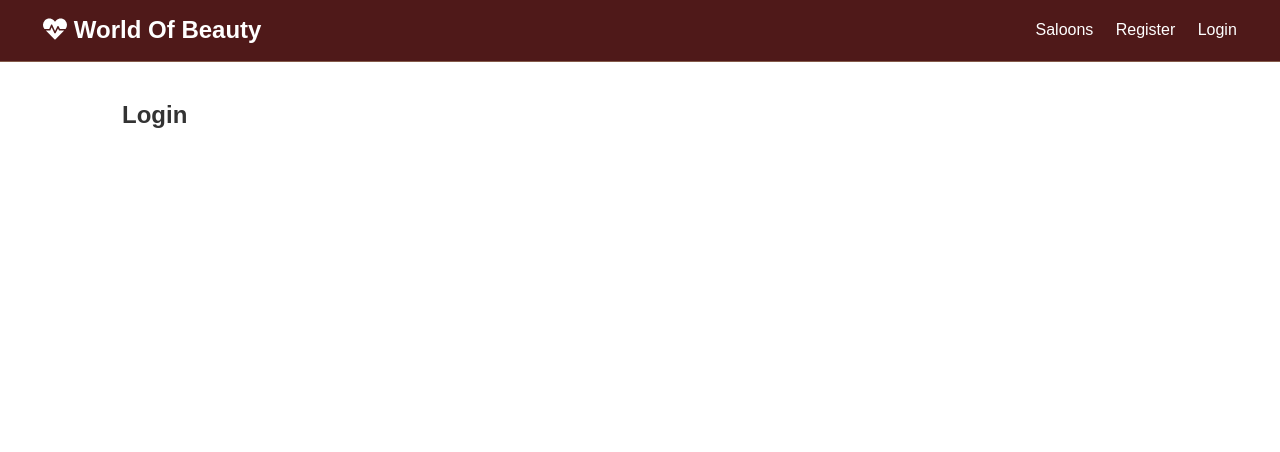
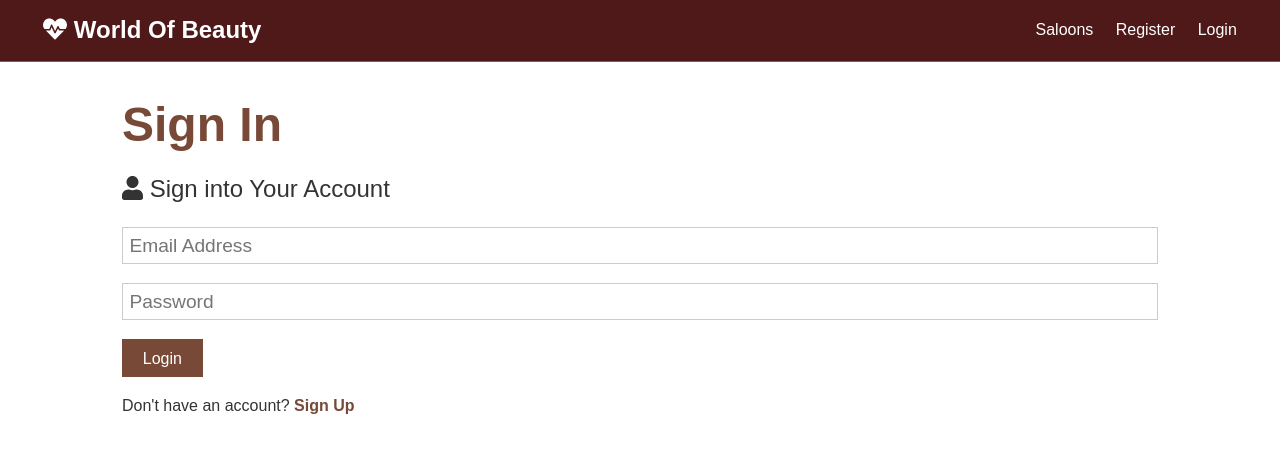
Before and after one commit to FirasKh1992/WorldOfBeauty-, a React (Create React App) app in the folder client/: page /login in a window 1280 px wide. Shown: the top 452 px of the page. Built offline with nearby package versions, Linux system fonts and the light colour scheme.

Commit message:
add Login form

```diff
--- a/client/src/components/auth/Login.js
+++ b/client/src/components/auth/Login.js
@@ -1,10 +1,58 @@
-import React from 'react';
+import React, { Fragment, useState } from 'react';
+import { Link } from 'react-router-dom';
+import { FontAwesomeIcon } from '@fortawesome/react-fontawesome';
+import { faUser } from '@fortawesome/free-solid-svg-icons';
 
 const Login = () => {
+  const [formData, setFormdata] = useState({
+    email: '',
+    password: '',
+  });
+  const { email, password } = formData;
+  const onChange = e =>
+    setFormdata({ ...formData, [e.target.name]: e.target.value });
+  const onSubmit = e => {
+    e.preventDefault();
+      console.log(formData);
+  };
   return (
-    <div>
-      <h1>Login</h1>
-    </div>
+    <Fragment>
+      <h1 className='large text-primary'>Sign In</h1>
+      <p className='lead'>
+        <FontAwesomeIcon icon={faUser} /> Sign into Your Account
+      </p>
+      <form className='form' onSubmit={e => onSubmit(e)}>
+        <div className='form-group'>
+          <input
+            type='email'
+            placeholder='Email Address'
+            name='email'
+            value={email}
+            onChange={e => onChange(e)}
+            required
+          />
+        </div>
+        <div className='form-group'>
+          <input
+            type='password'
+            placeholder='Password'
+            name='password'
+            value={password}
+            onChange={e => onChange(e)}
+            minLength='6'
+            required
+          />
+        </div>
+        <input type='submit' className='btn btn-primary' value='Login' />
+      </form>
+      <p className='my-1'>
+        Don't  have an account?{' '}
+        <Link to='/register'>
+          {' '}
+          <b>Sign Up</b>
+        </Link>
+      </p>
+    </Fragment>
   );
 };
 
```
